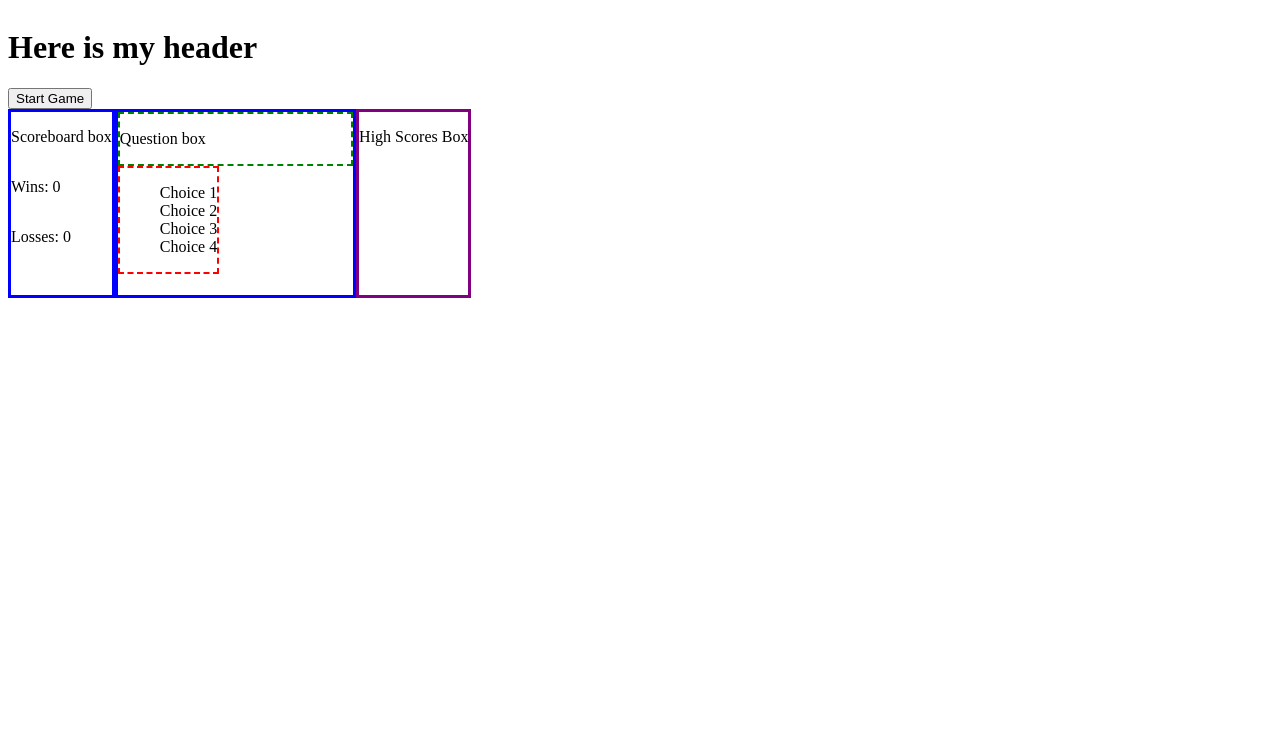
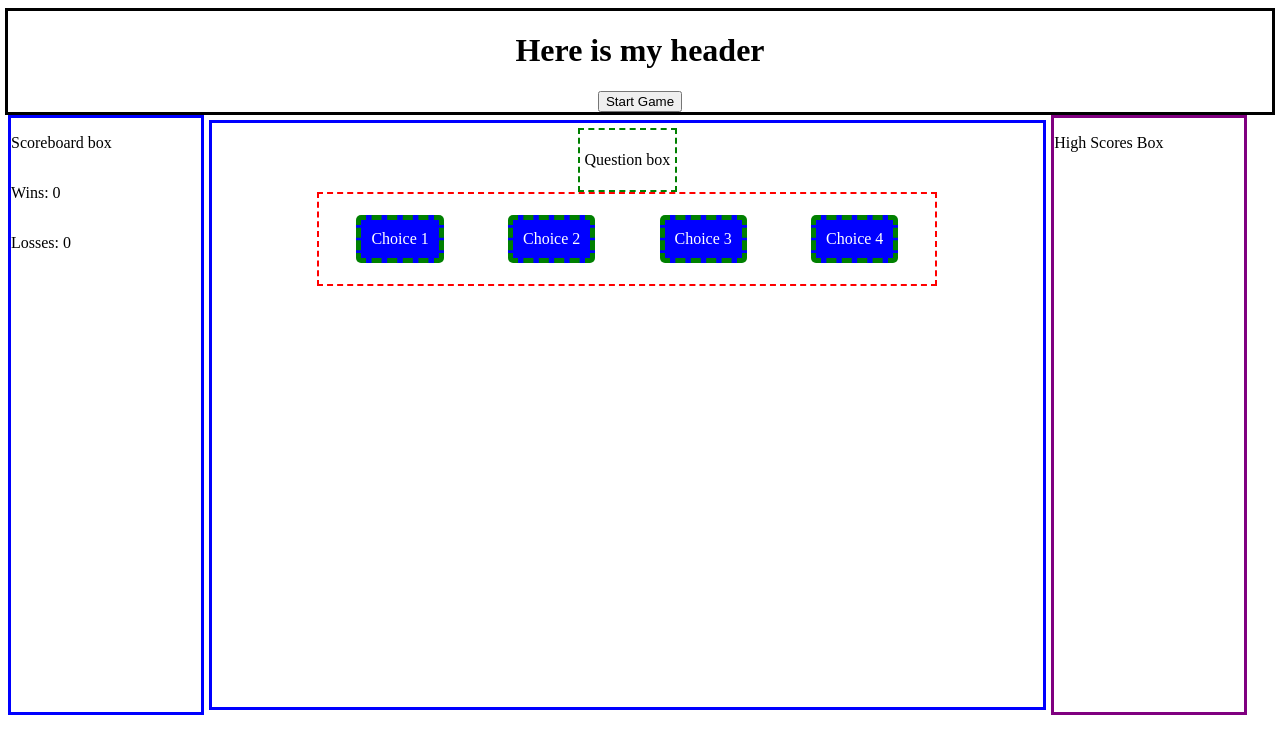
Before and after one commit to omgthegreenranger/quiz-o-matic, a plain HTML site: page index.html in a window 1280 px wide. Both pictures are taken after a click on the button "Start Game". Drawn offline with nearby package versions, Linux system fonts and the light colour scheme; no server answers.

Commit message:
Updating with substantial additions

```diff
--- a/assets/css/styles.css
+++ b/assets/css/styles.css
@@ -1,48 +1,113 @@
 body {
     display: flex;
     flex-flow: column nowrap;
-    justify-content: space-around;
-    align-self: center;
+    justify-content: flex-start;
+    align-items: center;
+    height: 100vh;
 }
 
+header {
+    display: flex;
+    flex-flow: column nowrap;
+    border: 3px solid black;
+    width: 100%;
+    align-items: center;
+}
 
 main {
     display: flex;
+    position: relative;
+    width: 100%;
+    justify-content: center;
+    height: 75%
+}
+
+.playgame {
+    display: flex;
+    flex-flow: row nowrap;
+    visibility: hidden;
+    width: 100%
 }
 
 .scoreboard {
     display: flex;
     flex-flow: column nowrap;
     border: 3px solid blue;
+    width:15%;
+    /* visibility: hidden; */
 }
 .arena {
+    display: flex;
+    flex-flow: column nowrap;
+    padding: 5px;
+    margin: 5px;
     border: 3px solid blue;
-    width: fit-content;
+    width: 65%;
+    align-items: center;
+    /* visibility: hidden; */
 }
 
 .questionbox {
     display: flex;
     flex-flow: column nowrap;
     border: 2px dashed green;
+    padding: 5px;
 
 }
 
 .choicebox {
-    display: inline-flex;
-    flex-flow: row nowrap;
+    display: flex;
     border: 2px dashed red;
-    width: fit-content;
+    width: 75%;
+    justify-content: space-evenly;
 }
 
 #choices {
-    list-style: none;
-    text-decoration: none;
+    display: flex;
+    width: 100%;
+    padding: 5px;
+    align-items: center;
+    justify-content: space-around;
+    list-style-type: none;
 }
 
-.high-score {
+.select {
+    color: white;
+    border: 5px dashed green;
+    background-color: blue;
+}
+
+.unselect {
+    color: black;
+    background-color: grey;
+    border: 5px solid black;
+}
+
+.choicebox ul li {
+    display: inline-flex;
+    border-radius: 5px;
+    width: max-content;
+    padding: 10px;
+    cursor:grab;
+}
+
+.choicebox ul li:hover {
+    border: 6px dashed green;
+    box-shadow: 0px 0px 10px grey;
+}
+
+.result-box {
+    display: flex;
+    position:absolute;
+    flex-flow: column nowrap;
     visibility: hidden;
+    width: max-content;
+    height: 100%;
+    justify-content: center;
 }
 
 .topscores {
     border: 3px solid purple;
+    width: 15%;
+    /* visibility: hidden; */
 }
--- a/index.html
+++ b/index.html
@@ -13,6 +13,7 @@
         <button id="start-button">Start Game</button>
     </header>
     <main>
+        <section class="playgame">
             <section class="scoreboard">
                 <p>Scoreboard box</p>
                 <p id="wins">Wins</p>
@@ -25,25 +26,30 @@
                 </section>
                 <section class="choicebox">
                     <ul id="choices">
-                    <li id="choice-0">Choice 1</li>
-                    <li id="choice-1">Choice 2</li>
-                    <li id="choice-2">Choice 3</li>
-                    <li id="choice-3">Choice 4</li>
+                        <li id="choice-0" class="select">Choice 1</li>
+                        <li id="choice-1" class="select">Choice 2</li>
+                        <li id="choice-2" class="select">Choice 3</li>
+                        <li id="choice-3" class="select">Choice 4</li>
                     </ul>
-            </section>
-            <section class="high-score">
-                <input type="text" name="initials">
-                <submit name="scoreSubmit">Submit</submit>
                 </section>
             </section>
             <section class="topscores">
                 <p>High Scores Box</p>
             </section>
-
+        </section>
+        <section class="result-box">
+            <h2 id="time-score"></h2>
+            <h2 id="question-score"></h2>
+            <div class="submission">
+                <input type="text" name="initials">
+                <input type="submit" name="scoreSubmit">
+            </div>
+        </section>
     </main>
 
 
     <footer></footer>
 </body>
+<script src="https://code.jquery.com/jquery-3.5.1.min.js"></script>
 <script src="./assets/js/scripts.js"></script>
 </html>
```
Lines whose indentation alone changed are shown as unchanged.
